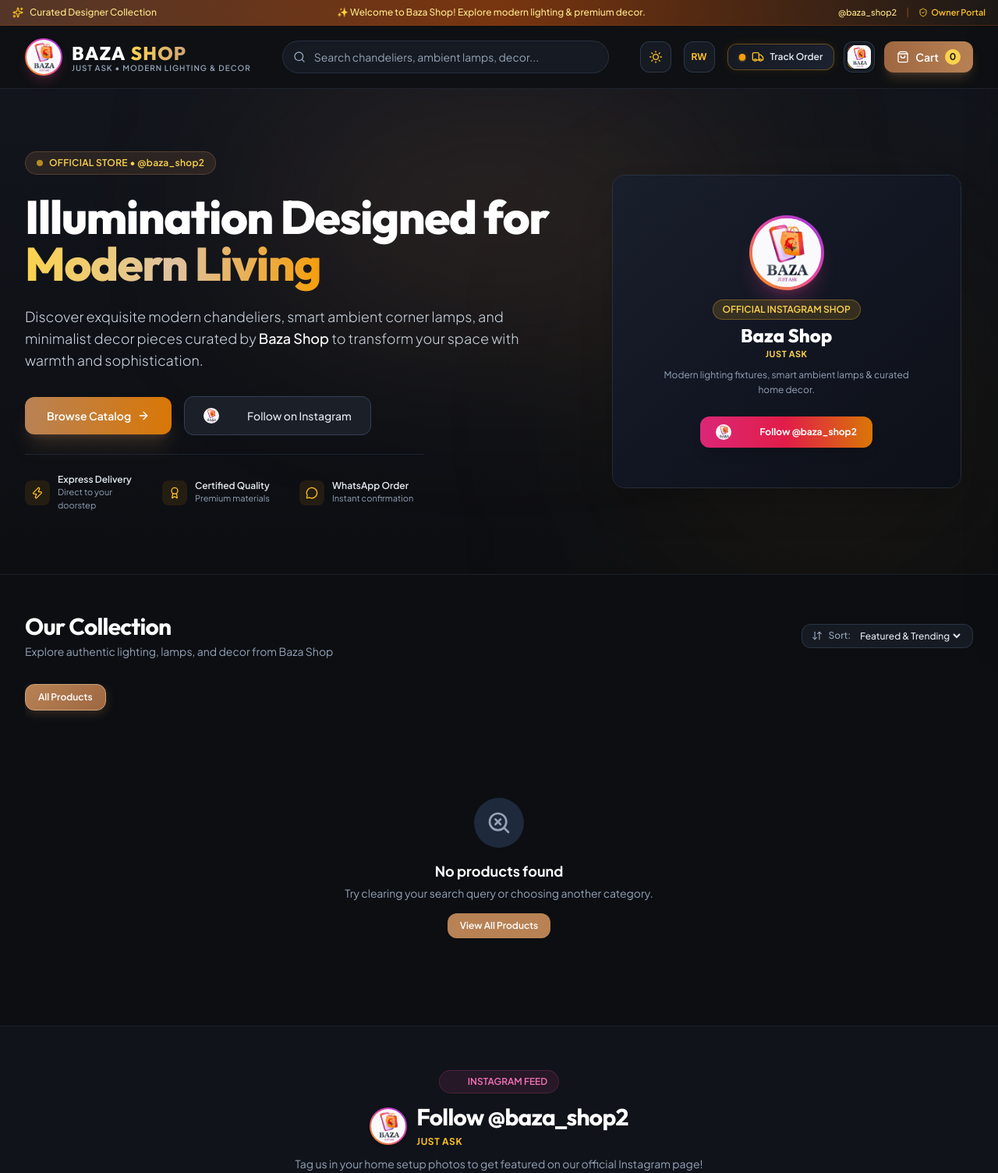
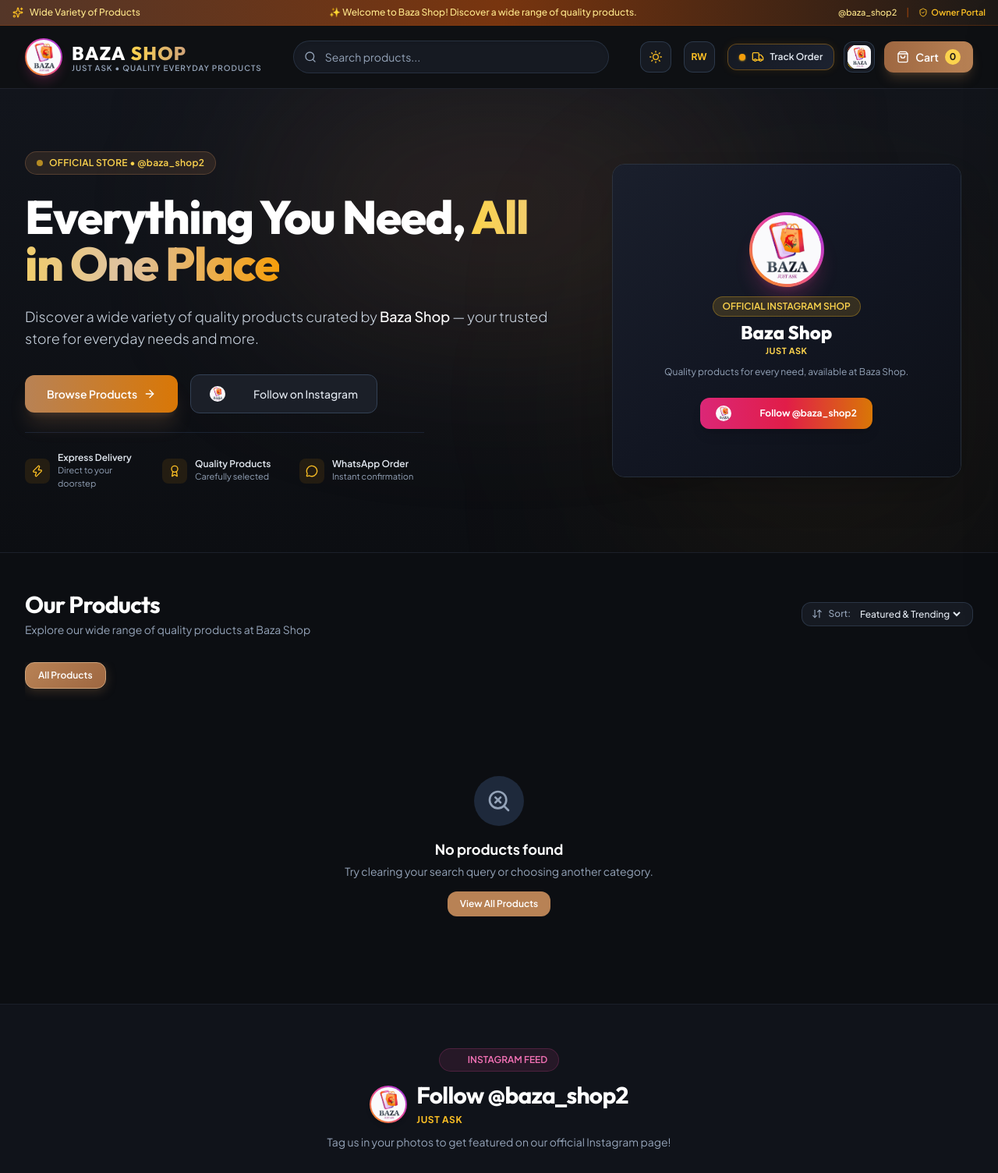
Before and after one commit to NziX/baza-shop, a Flask app: page / in a window 1280 px wide. Shown: the top 1504 px of the page at 78% size. Run offline with Flask 3, Linux system fonts and the light colour scheme; data comes from the database, SQL or seed files in the repository; data that the repository does not hold is empty; some libraries are stand-ins or nearby versions.

Commit message:
refactor: rebrand copy and categories from modern lighting/decor to general retail store

```diff
--- a/database.py
+++ b/database.py
@@ -145,14 +145,14 @@ def init_default_settings(cursor):
     """
     default_settings = [
         ("store_name", "Baza Shop"),
-        ("store_tagline", "Curated Modern Lighting & Premium Home Aesthetics"),
+        ("store_tagline", "Your Trusted Everyday Online Store"),
         ("instagram_handle", "baza_shop2"),
         ("instagram_url", "https://www.instagram.com/baza_shop2"),
         ("whatsapp_number", ""),
         ("currency_symbol", "RWF"),
         ("delivery_fee", "3000"),
         ("free_shipping_threshold", "75000"),
-        ("announcement_text", "✨ Welcome to Baza Shop! Explore modern lighting & premium decor."),
+        ("announcement_text", "✨ Welcome to Baza Shop! Discover a wide range of quality products."),
         ("admin_pin", "123456"),
         ("recovery_key", "BAZA-RESET-2026")
     ]
--- a/static/js/store.js
+++ b/static/js/store.js
@@ -293,7 +293,7 @@ function updateHeroFeaturedCard(products) {
                 <span class="px-3 py-1 rounded-full bg-amber-400/15 border border-amber-400/30 text-amber-300 text-xs font-semibold mb-1">OFFICIAL INSTAGRAM SHOP</span>
                 <h3 class="font-display text-2xl font-extrabold text-white">Baza Shop</h3>
                 <p class="text-[11px] text-amber-300 font-bold uppercase tracking-wider mb-2">JUST ASK</p>
-                <p class="text-xs text-slate-400 max-w-xs leading-relaxed mb-6">Modern lighting fixtures, smart ambient lamps & curated home decor.</p>
+                <p class="text-xs text-slate-400 max-w-xs leading-relaxed mb-6">Quality products for every need, available at Baza Shop.</p>
                 <a href="https://www.instagram.com/${storeSettings.instagram_handle || 'baza_shop2'}" target="_blank" rel="noopener noreferrer" class="px-5 py-2.5 rounded-xl bg-gradient-to-r from-pink-600 via-rose-600 to-amber-600 text-white text-xs font-bold shadow-lg hover:opacity-95 transition flex items-center gap-2.5 group">
                     <img src="/static/images/baza-logo.png" alt="Baza Shop" class="w-5 h-5 rounded-full object-cover group-hover:scale-110 transition-transform">
                     <i data-lucide="instagram" class="w-4 h-4"></i>
--- a/templates/index.html
+++ b/templates/index.html
@@ -3,7 +3,7 @@
 <head>
     <meta charset="UTF-8">
     <meta name="viewport" content="width=device-width, initial-scale=1.0">
-    <title>Baza Shop | Modern Lighting & Premium Home Aesthetics</title>
+    <title>Baza Shop | Your Everyday Online Store</title>
     <!-- Tailwind CSS CDN -->
     <script src="https://cdn.tailwindcss.com"></script>
     <script>
@@ -62,28 +62,28 @@ function toggleTheme(){
 // ===== LANGUAGE TOGGLE =====
 const translations = {
   en: {
-    curated: 'Curated Designer Collection',
-    welcome: '✨ Welcome to Baza Shop! Discover modern lighting & premium home decor.',
+    curated: 'Wide Variety of Products',
+    welcome: '✨ Welcome to Baza Shop! Discover a wide range of quality products.',
     ownerPortal: 'Owner Portal',
-    searchPlaceholder: 'Search chandeliers, ambient lamps, decor...',
-    searchMobilePlaceholder: 'Search chandeliers, lamps, decor...',
+    searchPlaceholder: 'Search products...',
+    searchMobilePlaceholder: 'Search products...',
     trackOrder: 'Track Order',
     cart: 'Cart',
     officialStore: 'OFFICIAL STORE • @baza_shop2',
-    heroTitle: 'Illumination Designed for <span class="text-transparent bg-clip-text bg-gradient-to-r from-amber-300 via-brand-300 to-amber-500">Modern Living</span>',
-    heroDesc: 'Discover exquisite modern chandeliers, smart ambient corner lamps, and minimalist decor pieces curated by <strong class="text-white font-medium">Baza Shop</strong> to transform your space with warmth and sophistication.',
-    browseCatalog: 'Browse Catalog',
+    heroTitle: 'Everything You Need, <span class="text-transparent bg-clip-text bg-gradient-to-r from-amber-300 via-brand-300 to-amber-500">All in One Place</span>',
+    heroDesc: 'Discover a wide variety of quality products curated by <strong class="text-white font-medium">Baza Shop</strong> — your trusted store for everyday needs and more.',
+    browseCatalog: 'Browse Products',
     followInstagram: 'Follow on Instagram',
     expressDelivery: 'Express Delivery',
     directDoorstep: 'Direct to your doorstep',
-    certifiedQuality: 'Certified Quality',
-    premiumMaterials: 'Premium materials',
+    certifiedQuality: 'Quality Products',
+    premiumMaterials: 'Carefully selected',
     whatsappOrder: 'WhatsApp Order',
     instantConfirmation: 'Instant confirmation',
     officialIgShop: 'OFFICIAL INSTAGRAM SHOP',
-    modernLighting: 'Modern lighting fixtures, smart ambient lamps & curated home decor.',
-    ourCollection: 'Our Collection',
-    exploreAuth: 'Explore authentic lighting, lamps, and decor from Baza Shop',
+    modernLighting: 'Quality products for every need, available at Baza Shop.',
+    ourCollection: 'Our Products',
+    exploreAuth: 'Explore our wide range of quality products at Baza Shop',
     sort: 'Sort:',
     featuredTrending: 'Featured & Trending',
     priceLowHigh: 'Price: Low to High',
@@ -97,14 +97,14 @@ const translations = {
     tryClearing: 'Try clearing your search query or choosing another category.',
     viewAll: 'View All Products',
     instagramFeed: 'INSTAGRAM FEED',
-    tagUs: 'Tag us in your home setup photos to get featured on our official Instagram page!',
+    tagUs: 'Tag us in your photos to get featured on our official Instagram page!',
     viewPost: 'View Post',
     followOnIg: 'Follow @baza_shop2 on Instagram',
-    footerDesc: 'Curated contemporary lighting, chandeliers, ambient fixtures, and decor. Crafting luminous spaces for modern homes.',
+    footerDesc: 'Your trusted everyday shop. We offer a wide range of quality products delivered right to your doorstep.',
     quickNav: 'Quick Navigation',
-    chandeliers: 'Chandeliers',
-    floorLamps: 'Floor Lamps',
-    tableLamps: 'Table Lamps',
+    chandeliers: 'Electronics',
+    floorLamps: 'Clothing',
+    tableLamps: 'Home & Kitchen',
     trackYourOrder: 'Track Your Order',
     orderSupport: 'Order & Support',
     mobileMoneyBank: 'Mobile Money & Bank Transfer',
@@ -118,28 +118,28 @@ const translations = {
     langLabel: 'EN'
   },
   rw: {
-    curated: 'Ibikoresho Byatoranijwe n\'Umuhanga',
-    welcome: '✨ Murakaza neza kuri Baza Shop! Menya amatara mashya n\'ibikoresho by\'urugo.',
+    curated: 'Ibicuruzwa Bitandukanye',
+    welcome: '✨ Murakaza neza kuri Baza Shop! Menya urutonde rw\'ibicuruzwa byiza.',
     ownerPortal: 'Ikibanza cy\'Umunyamahanga',
-    searchPlaceholder: 'Shakisha amatara, amatabaro, ibikoresho...',
-    searchMobilePlaceholder: 'Shakisha amatara, ibikoresho...',
+    searchPlaceholder: 'Shakisha ibicuruzwa...',
+    searchMobilePlaceholder: 'Shakisha ibicuruzwa...',
     trackOrder: 'Kurikirana Ibyo Watumije',
     cart: 'Agasanduku',
     officialStore: 'IDUKA RYEMEWE • @baza_shop2',
-    heroTitle: 'Urumuri Rwateguwe ku <span class="text-transparent bg-clip-text bg-gradient-to-r from-amber-300 via-brand-300 to-amber-500">Buzima bwa none</span>',
-    heroDesc: 'Menya amatara mashya, amatabaro y\'amahoro, n\'ibikoresho by\'urugo byatoranijwe na <strong class="text-white font-medium">Baza Shop</strong> kugira ngo uhinduregure ahantu hawe n\'ubushyuhe n\'ubwiza.',
+    heroTitle: 'Iby\'Ukeneye Byose, <span class="text-transparent bg-clip-text bg-gradient-to-r from-amber-300 via-brand-300 to-amber-500">Ahantu Hamwe</span>',
+    heroDesc: 'Menya urutonde rw\'ibicuruzwa byiza byatoranijwe na <strong class="text-white font-medium">Baza Shop</strong> — iduka wakundirwa ku bikenewe bya buri munsi.',
     browseCatalog: 'Reba Ibicuruzwa',
     followInstagram: 'Dukurikire kuri Instagram',
     expressDelivery: 'Kohereza Byihuse',
     directDoorstep: 'Kugeza ku muryango wawe',
-    certifiedQuality: 'Ibyemezo by\'Ubwiza',
-    premiumMaterials: 'Ibikoresho byiza cyane',
+    certifiedQuality: 'Ibicuruzwa Byiza',
+    premiumMaterials: 'Byatoranijwe neza',
     whatsappOrder: 'Gutumiza kuri WhatsApp',
     instantConfirmation: 'Kwemeza byihuse',
     officialIgShop: 'IDUKA RYA INSTAGRAM RYEMEWE',
-    modernLighting: 'Amatara mashya, amatabaro y\'amahoro n\'ibikoresho by\'urugo byatoranijwe.',
+    modernLighting: 'Ibicuruzwa byiza ku bikenewe bya buri munsi, bibonetse kuri Baza Shop.',
     ourCollection: 'Ibicuruzwa Byacu',
-    exploreAuth: 'Shakisha amatara, amatabaro, n\'ibikoresho bya Baza Shop',
+    exploreAuth: 'Menya urutonde rw\'ibicuruzwa byiza bya Baza Shop',
     sort: 'Gutondeka:',
     featuredTrending: 'Ibikunzwe & Bishya',
     priceLowHigh: 'Igiciro: Gito kugeza Kinini',
@@ -153,14 +153,14 @@ const translations = {
     tryClearing: 'Gerageza gusiba gushakisha cyangwa uhitemo ikindi cyiciro.',
     viewAll: 'Reba Ibicuruzwa Byose',
     instagramFeed: 'AHO DUSANGIRA KURI INSTAGRAM',
-    tagUs: 'Dutage mu mafoto y\'urugo rwawe kugira ngo ugaragare ku rupapuro rwacu rwa Instagram!',
+    tagUs: 'Dutage mu mafoto yawe kugira ngo ugaragare ku rupapuro rwacu rwa Instagram!',
     viewPost: 'Reba Iyi Foto',
     followOnIg: 'Dukurikire @baza_shop2 kuri Instagram',
-    footerDesc: 'Amatara mashya, amatabaro, ibikoresho by\'urugo byatoranijwe. Dukora ahantu heza ku mazu mashya.',
+    footerDesc: 'Iduka ryawe ry\'ibikenewe bya buri munsi. Duha ibicuruzwa byiza byohererezwa ku muryango wawe.',
     quickNav: 'Kujya Byihuse',
-    chandeliers: 'Amatara Manini',
-    floorLamps: 'Amatabaro y\'Hasi',
-    tableLamps: 'Amatabaro y\'Ameza',
+    chandeliers: 'Ikoranabuhanga',
+    floorLamps: 'Imyenda',
+    tableLamps: 'Urugo & Jiko',
     trackYourOrder: 'Kurikirana Ibyo Watumije',
     orderSupport: 'Gutumiza & Ubufasha',
     mobileMoneyBank: 'Mobile Money & Kohereza mu Banki',
@@ -426,7 +426,7 @@ html:not(.dark) .border-slate-700 {
             <span data-i18n="curated">Curated Designer Collection</span>
         </div>
         <p id="announcementText" class="mx-auto flex items-center gap-1.5 font-medium" data-i18n="welcome">
-            ✨ Welcome to Baza Shop! Discover modern lighting & premium home decor.
+            ✨ Welcome to Baza Shop! Discover a wide range of quality products.
         </p>
         <div class="flex items-center gap-3">
             <a id="topInstagramLink" href="https://www.instagram.com/baza_shop2" target="_blank" rel="noopener noreferrer" class="hover:text-white transition flex items-center gap-1 text-[11px]">
@@ -453,7 +453,7 @@ html:not(.dark) .border-slate-700 {
                     <span class="font-display font-extrabold text-2xl tracking-wider text-white flex items-center gap-1.5">
                         BAZA <span class="text-transparent bg-clip-text bg-gradient-to-r from-amber-300 to-brand-400">SHOP</span>
                     </span>
-                    <span class="text-[10px] tracking-widest text-slate-400 uppercase block -mt-1 font-semibold">Just Ask • Modern Lighting & Decor</span>
+                    <span class="text-[10px] tracking-widest text-slate-400 uppercase block -mt-1 font-semibold">Just Ask • Quality Everyday Products</span>
                 </div>
             </a>
 
@@ -463,7 +463,7 @@ html:not(.dark) .border-slate-700 {
                 <input
                     type="text"
                     id="searchInput"
-                    placeholder="Search chandeliers, ambient lamps, decor..."
+                    placeholder="Search products..."
                     class="w-full bg-[#161a22] border border-slate-700/60 rounded-full pl-10 pr-10 py-2.5 text-sm text-slate-200 placeholder-slate-400 focus:outline-none focus:border-brand-500 focus:ring-1 focus:ring-brand-500 transition shadow-inner"
                 >
                 <button id="clearSearchBtn" class="hidden absolute right-3 top-1/2 -translate-y-1/2 text-slate-400 hover:text-slate-200">
@@ -509,7 +509,7 @@ html:not(.dark) .border-slate-700 {
                 <input
                     type="text"
                     id="mobileSearchInput"
-                    placeholder="Search chandeliers, lamps, decor..."
+                    placeholder="Search products..."
                     class="w-full bg-[#161a22] border border-slate-700/60 rounded-full pl-10 pr-4 py-2 text-sm text-slate-200 placeholder-slate-400 focus:outline-none focus:border-brand-500"
                 >
             </div>
@@ -532,16 +532,16 @@ html:not(.dark) .border-slate-700 {
                             OFFICIAL STORE • @baza_shop2
                         </div>
                         <h1 class="font-display text-4xl sm:text-5xl lg:text-6xl font-extrabold text-white tracking-tight leading-tight" data-i18n="heroTitle">
-                            Illumination Designed for <span class="text-transparent bg-clip-text bg-gradient-to-r from-amber-300 via-brand-300 to-amber-500">Modern Living</span>
+                            Everything You Need, <span class="text-transparent bg-clip-text bg-gradient-to-r from-amber-300 via-brand-300 to-amber-500">All in One Place</span>
                         </h1>
                         <p class="text-slate-300 text-base sm:text-lg max-w-2xl mx-auto lg:mx-0 font-light leading-relaxed" data-i18n="heroDesc">
-                            Discover exquisite modern chandeliers, smart ambient corner lamps, and minimalist decor pieces curated by <strong class="text-white font-medium">Baza Shop</strong> to transform your space with warmth and sophistication.
+                            Discover a wide variety of quality products curated by <strong class="text-white font-medium">Baza Shop</strong> — your trusted store for everyday needs and more.
                         </p>
 
                         <!-- CTA Buttons -->
                         <div class="flex flex-wrap items-center justify-center lg:justify-start gap-4 pt-2">
                             <a href="#catalog" class="btn-shimmer px-7 py-3.5 rounded-xl bg-gradient-to-r from-brand-500 to-amber-600 hover:from-brand-400 hover:to-amber-500 text-white font-semibold text-sm shadow-xl shadow-brand-500/20 transition duration-300 flex items-center gap-2">
-                                <span data-i18n="browseCatalog">Browse Catalog</span>
+                                <span data-i18n="browseCatalog">Browse Products</span>
                                 <i data-lucide="arrow-right" class="w-4 h-4"></i>
                             </a>
                             <a href="https://www.instagram.com/baza_shop2" target="_blank" rel="noopener noreferrer" class="px-6 py-3.5 rounded-xl bg-[#1b1f28] hover:bg-[#232834] text-slate-200 border border-slate-700 text-sm font-medium transition duration-300 flex items-center gap-2.5 group">
@@ -593,7 +593,7 @@ html:not(.dark) .border-slate-700 {
                                 <span class="px-3 py-1 rounded-full bg-amber-400/15 border border-amber-400/30 text-amber-300 text-xs font-semibold mb-1">OFFICIAL INSTAGRAM SHOP</span>
                                 <h3 class="font-display text-2xl font-extrabold text-white">Baza Shop</h3>
                                 <p class="text-[11px] text-amber-300 font-bold uppercase tracking-wider mb-2">JUST ASK</p>
-                                <p class="text-xs text-slate-400 max-w-xs leading-relaxed mb-6">Modern lighting fixtures, smart ambient lamps & curated home decor.</p>
+                                <p class="text-xs text-slate-400 max-w-xs leading-relaxed mb-6" data-i18n="modernLighting">Quality products for every need, available at Baza Shop.</p>
                                 <a id="heroInstagramLink" href="https://www.instagram.com/baza_shop2" target="_blank" rel="noopener noreferrer" class="px-5 py-2.5 rounded-xl bg-gradient-to-r from-pink-600 via-rose-600 to-amber-600 text-white text-xs font-bold shadow-lg hover:opacity-95 transition flex items-center gap-2.5 group">
                                     <img src="/static/images/baza-logo.png" alt="Baza Shop" class="w-5 h-5 rounded-full object-cover group-hover:scale-110 transition-transform">
                                     <i data-lucide="instagram" class="w-4 h-4"></i>
@@ -611,8 +611,8 @@ html:not(.dark) .border-slate-700 {
             <!-- Filter & Sort Bar -->
             <div class="flex flex-col md:flex-row md:items-center justify-between gap-4 mb-8">
                 <div>
-                    <h2 class="font-display text-2xl sm:text-3xl font-bold text-white tracking-tight" data-i18n="ourCollection">Our Collection</h2>
-                    <p class="text-xs sm:text-sm text-slate-400 mt-1" data-i18n="exploreAuth">Explore authentic lighting, lamps, and decor from Baza Shop</p>
+                    <h2 class="font-display text-2xl sm:text-3xl font-bold text-white tracking-tight" data-i18n="ourCollection">Our Products</h2>
+                    <p class="text-xs sm:text-sm text-slate-400 mt-1" data-i18n="exploreAuth">Explore our wide range of quality products at Baza Shop</p>
                 </div>
 
                 <div class="flex flex-wrap items-center gap-3">
@@ -738,12 +738,12 @@ html:not(.dark) .border-slate-700 {
                 <div class="space-y-3">
                     <div class="flex items-center gap-2">
                         <div class="w-8 h-8 rounded-lg bg-brand-500 flex items-center justify-center text-white">
-                            <i data-lucide="lamp-ceiling" class="w-4 h-4"></i>
+                            <i data-lucide="shopping-bag" class="w-4 h-4"></i>
                         </div>
                         <span class="font-display font-bold text-lg text-white">BAZA SHOP</span>
                     </div>
-                    <p class="text-slate-400 text-xs leading-relaxed">
-                        Curated contemporary lighting, chandeliers, ambient fixtures, and decor. Crafting luminous spaces for modern homes.
+                    <p class="text-slate-400 text-xs leading-relaxed" data-i18n="footerDesc">
+                        Your trusted everyday shop. We offer a wide range of quality products delivered right to your doorstep.
                     </p>
                     <div class="flex items-center gap-3 pt-2">
                         <a href="https://www.instagram.com/baza_shop2" target="_blank" class="w-8 h-8 rounded-lg bg-slate-800 hover:bg-slate-700 flex items-center justify-center text-pink-400 transition">
@@ -756,13 +756,10 @@ html:not(.dark) .border-slate-700 {
                 </div>
 
                 <div>
-                    <h4 class="text-white font-semibold text-sm mb-3">Quick Navigation</h4>
+                    <h4 class="text-white font-semibold text-sm mb-3" data-i18n="quickNav">Quick Navigation</h4>
                     <ul class="space-y-2">
-                        <li><a href="#catalog" class="hover:text-amber-400 transition">All Products</a></li>
-                        <li><a href="javascript:void(0)" onclick="selectCategory('Chandeliers')" class="hover:text-amber-400 transition">Chandeliers</a></li>
-                        <li><a href="javascript:void(0)" onclick="selectCategory('Floor Lamps')" class="hover:text-amber-400 transition">Floor Lamps</a></li>
-                        <li><a href="javascript:void(0)" onclick="selectCategory('Table Lamps')" class="hover:text-amber-400 transition">Table Lamps</a></li>
-                        <li><a href="javascript:void(0)" onclick="openTrackModal()" class="hover:text-amber-400 transition">Track Your Order</a></li>
+                        <li><a href="#catalog" class="hover:text-amber-400 transition" data-i18n="allProducts">All Products</a></li>
+                        <li><a href="javascript:void(0)" onclick="openTrackModal()" class="hover:text-amber-400 transition" data-i18n="trackOrder">Track Your Order</a></li>
                     </ul>
                 </div>
 
```
Also changed, not shown: templates/admin.html (+10 -10 lines).
